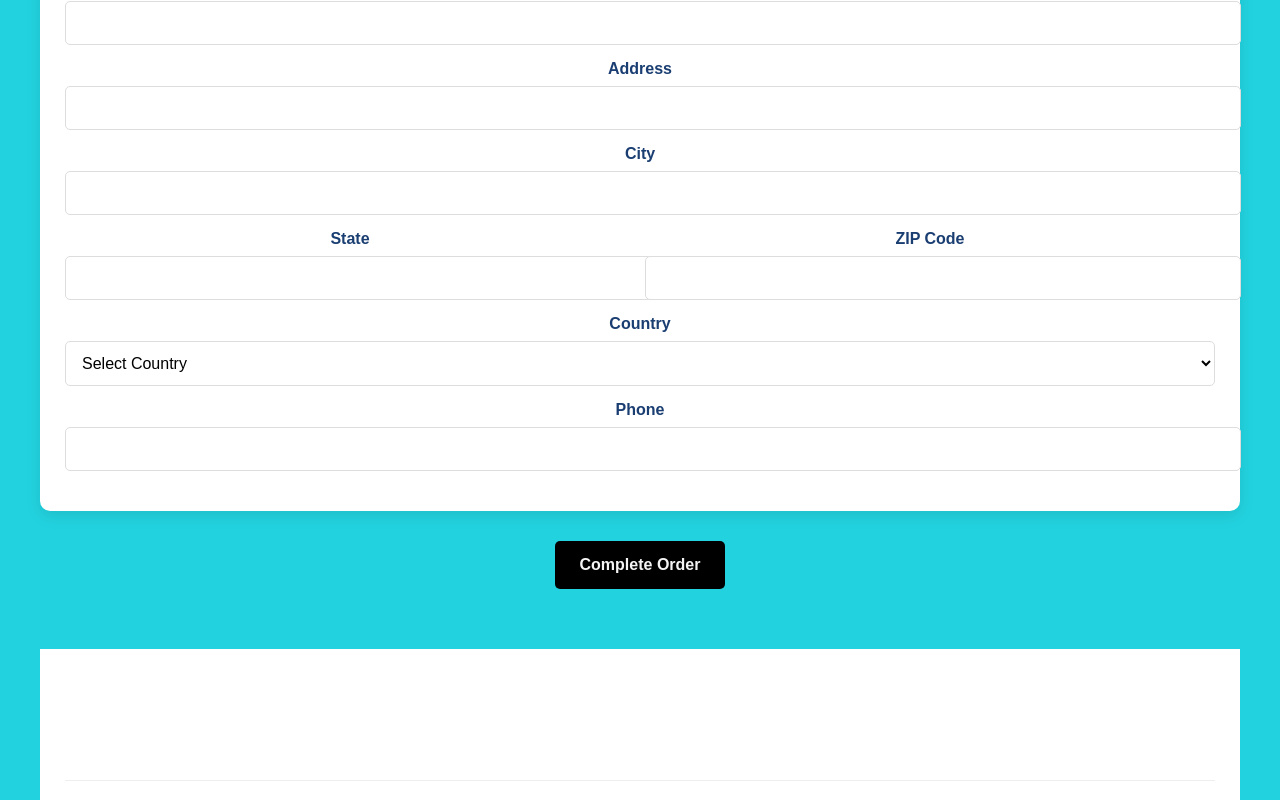
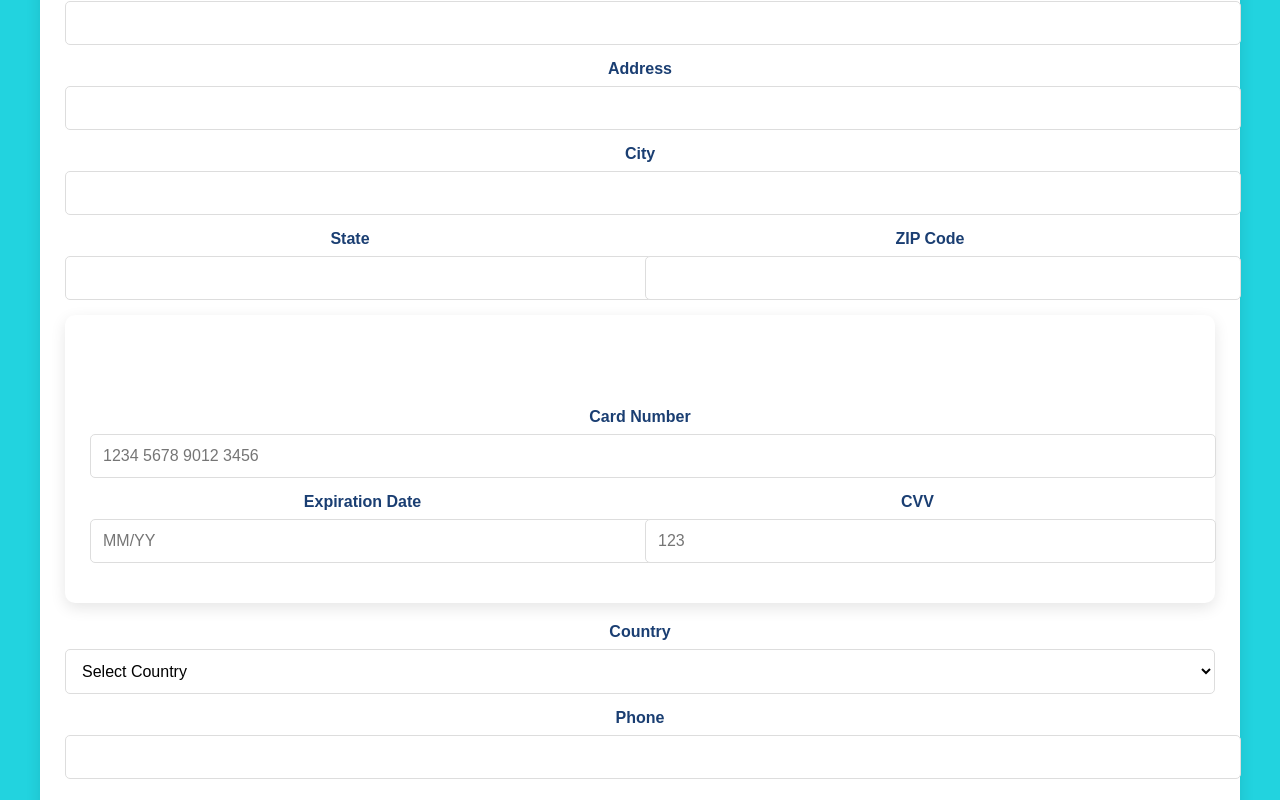
Before and after one commit to Karabo-06/coursework, a plain HTML site: page checkout.html in a window 1280 px wide. Shown: the part 554-1354 px from the top of the page. Drawn offline with Linux system fonts and the light colour scheme.

Commit message:
Update checkout.html
added payment section

```diff
--- a/checkout.html
+++ b/checkout.html
@@ -52,6 +52,22 @@
                                             <input type="text" id="zip" required>
                                         </div>
                                     </div>
+                                    <div class="form-section">
+                                    <h2>Payment Information</h2>
+                                    <label for="card-number">Card Number</label>
+                                    <input type="text" id="card-number" name="card-number" placeholder="1234 5678 9012 3456" required>
+
+                                      <div style="display: flex; gap: 10px;">
+                                        <div style="flex: 1;">
+                                            <label for="expiry">Expiration Date</label>
+                                            <input type="text" id="expiry" name="expiry" placeholder="MM/YY" required>
+                                        </div>
+                                        <div style="flex: 1;">
+                                            <label for="cvv">CVV</label>
+                                            <input type="text" id="cvv" name="cvv" placeholder="123" required>
+                                        </div>
+                                    </div>
+                                </div>
 
                                     <label for="country">Country</label>
                                     <select id="country" required>
```
